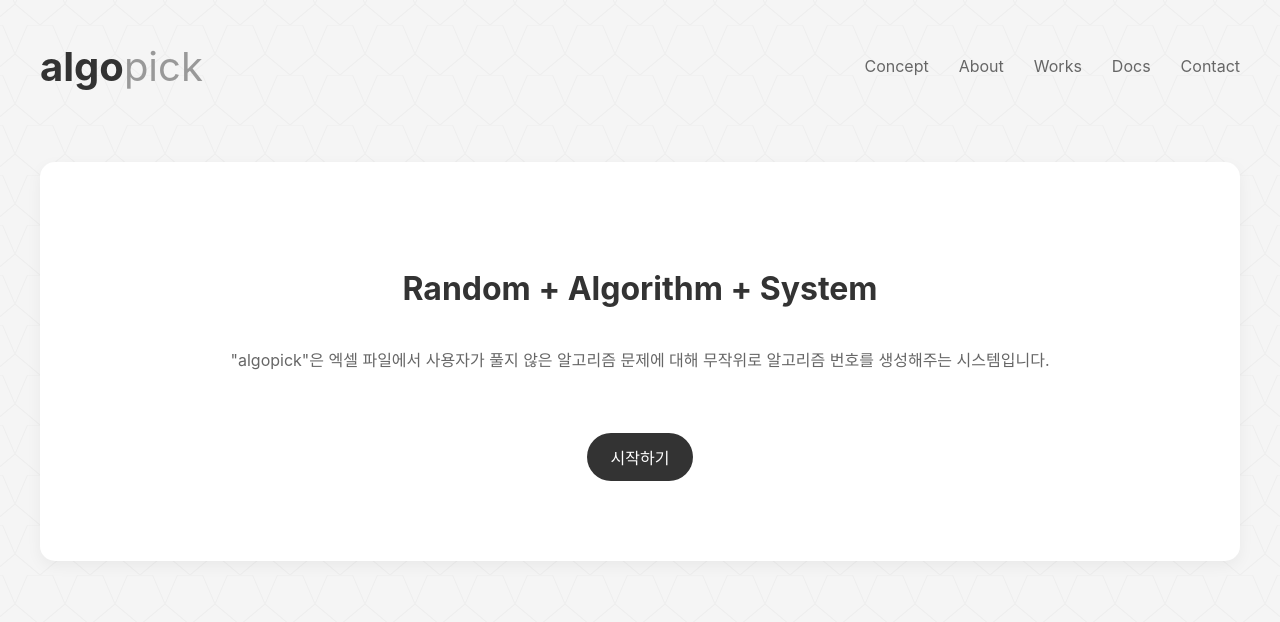
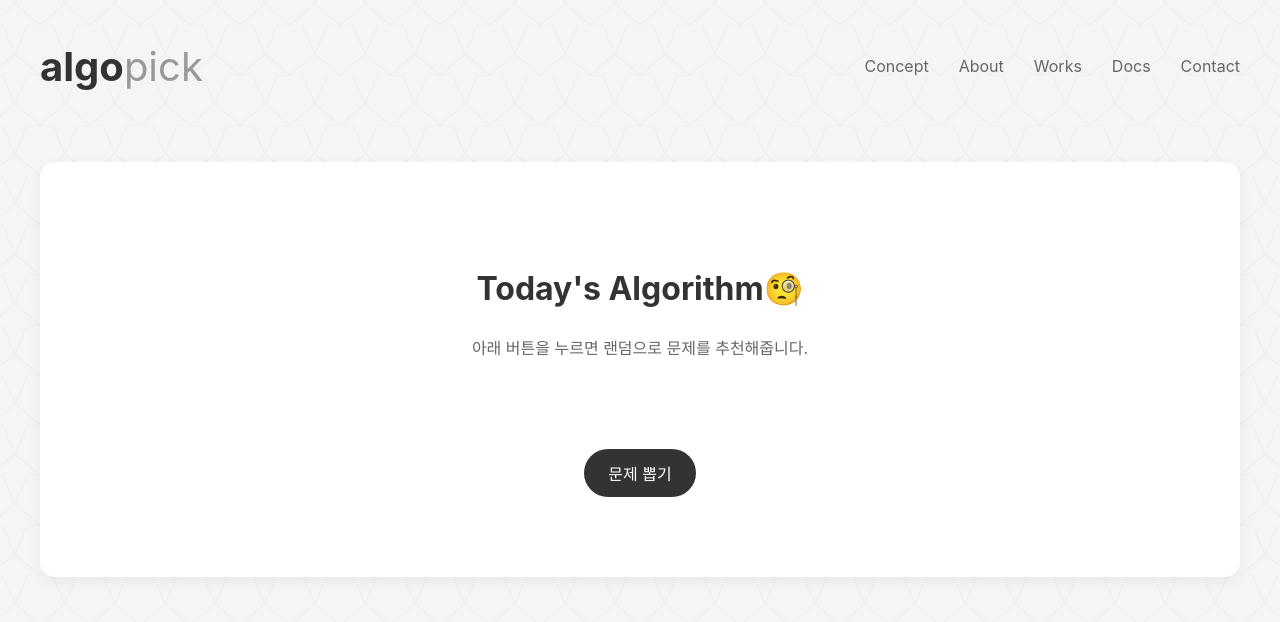
Before and after one commit to 99hyeon/Algopick, a React (Create React App) app in the folder src/main/frontend/: page / in a window 1280 px wide. Shown: the top 622 px of the page. Built offline with nearby package versions, Linux system fonts and the light colour scheme.

Commit message:
프론트 메인 페이지 css 수정

```diff
--- a/src/main/frontend/src/components/AlgoPick.js
+++ b/src/main/frontend/src/components/AlgoPick.js
@@ -2,11 +2,24 @@ import { useState } from "react";
 import "../styles/AlgoPick.css";
 
 export default function AlgoPick() {
-    const [message, setMessage] = useState("");
 
-    const handleStart = () => {
-        setMessage("랜덤 알고리즘 문제를 선택하겠습니다!");
-        // 여기에 랜덤 알고리즘 선택 로직 추가 가능
+    const [number, setNumber] = useState(null);
+    const [category, setCategory] = useState(null);
+    const [retry, setRetry] = useState(false);
+    const [loading, setLoading] = useState(false);
+
+    const fetchNumber = async () => {
+        setLoading(true);
+        try {
+            const response = await fetch("http://localhost:8080/problems/random");
+            const data = await response.json();
+            setNumber(data.id);
+            setCategory(data.category);
+            setRetry(data.retry);
+        } catch (error) {
+            console.error("Error fetching number:", error);
+        }
+        setLoading(false);
     };
 
     return (
@@ -28,12 +41,19 @@ export default function AlgoPick() {
                 </header>
 
                 <div className="main-content">
-                    <h2 className="title">Random + Algorithm + System</h2>
+                    <h2 className="title">Today's Algorithm🧐</h2>
                     <p className="description">
-                        "algopick"은 엑셀 파일에서 사용자가 풀지 않은 알고리즘 문제에 대해 무작위로 알고리즘 번호를 생성해주는 시스템입니다.
+                        아래 버튼을 누르면 랜덤으로 문제를 추천해줍니다.
                     </p>
-                    <button className="btn" onClick={handleStart}>시작하기</button>
-                    {message && <p className="message">{message}</p>}
+                    <div className="infographic-style">
+                        <div>{category !== null && <div className="number">{category}</div>}</div>
+                        <div>{category !== null && <div className="bar">|</div>}</div>
+                        <div>{number !== null && <div className="number">{number} 번</div>}</div>
+                        <div>{retry === false ? null : <div className="retry">retry</div>}</div>
+                    </div>
+                    <button className="btn" onClick={fetchNumber} disabled={loading}>
+                        {loading ? "두구두구🥁" : number === null ? "문제 뽑기" : "다시 뽑기"}
+                    </button>
                 </div>
             </div>
         </div>
--- a/src/main/frontend/src/styles/AlgoPick.css
+++ b/src/main/frontend/src/styles/AlgoPick.css
@@ -1,5 +1,4 @@
 .container {
-    /*max-width: 1200px;*/
     margin: 0 auto;
     padding: 20px;
 
@@ -81,8 +80,8 @@
 .description {
     font-size: 1rem;
     color: #666;
-    line-height: 1.6;
-    margin-bottom: 60px;
+    line-height: 0.1;
+    margin-bottom: 70px;
 }
 
 .btn {
@@ -102,7 +101,49 @@
     background-color: #555;
 }
 
-.message {
-    margin-top: 20px;
-    color: #555;
+.infographic-style {
+    display: flex;
+    justify-content: center; /* 가로 중앙 정렬 */
+    align-items: center;
+    gap: 10px;
+    margin-bottom: 30px;
 }
+
+.infographic-style .circle {
+    width: 40px;
+    height: 40px;
+    border-radius: 20px;
+    background-color: #343a40;
+    color: white;
+    display: flex;
+    align-items: center;
+    justify-content: center;
+    font-size: 15px;
+    font-weight: 500;
+    padding-left: 13px;
+    padding-right: 13px;
+}
+
+.infographic-style .number {
+    font-weight: 600;
+    font-size: 30px;
+    color: #414d58;
+    margin: 3px;
+}
+
+.infographic-style .bar {
+    font-weight: 600;
+    font-size: 30px;
+    color: #778899;
+    margin: 3px;
+}
+
+.infographic-style .retry {
+    font-weight: 600;
+    font-size: 20px;
+    color: #343a40;
+    margin: 3px;
+    padding-top: 10px;
+    margin-left: -8px;
+    color: #999999;
+}
```
